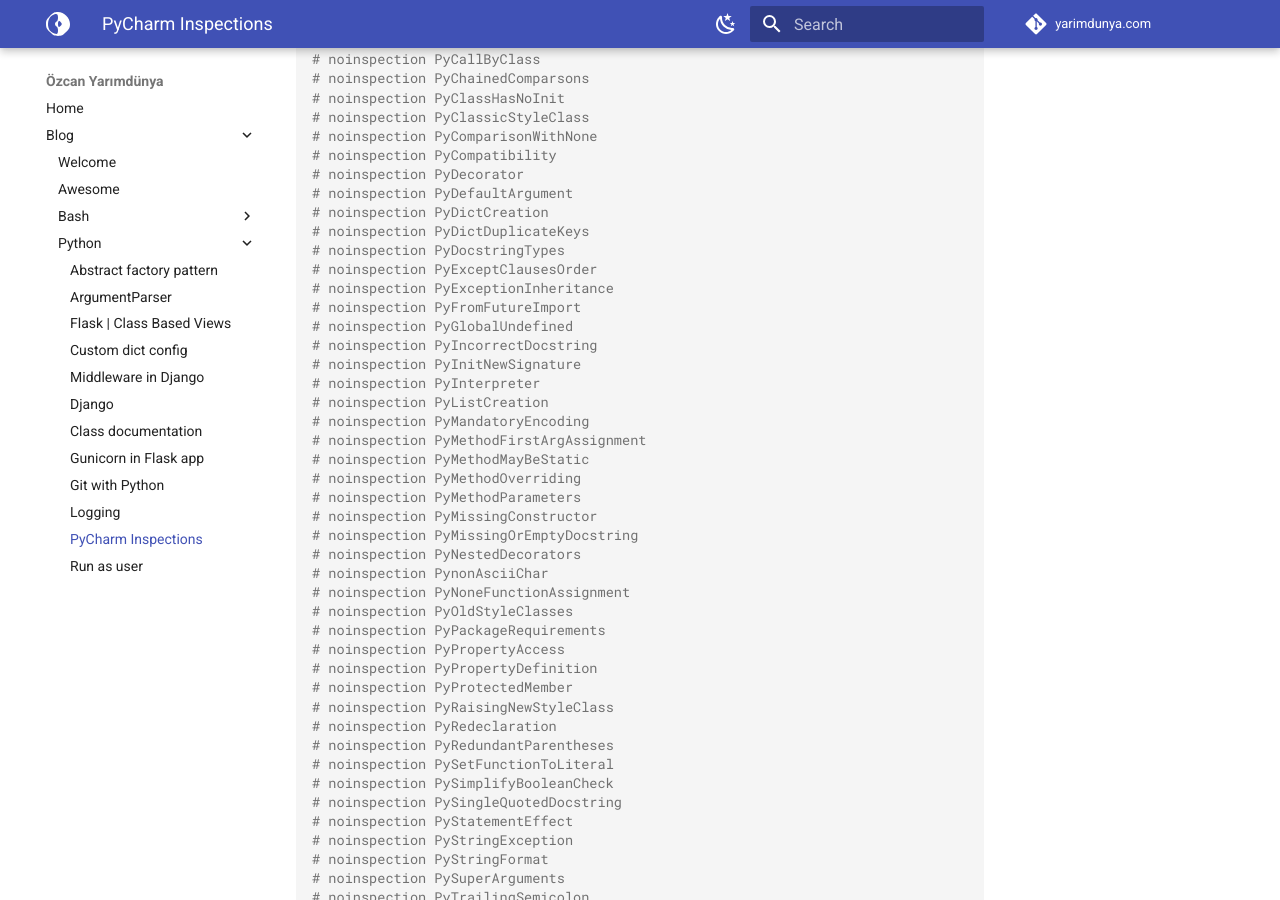
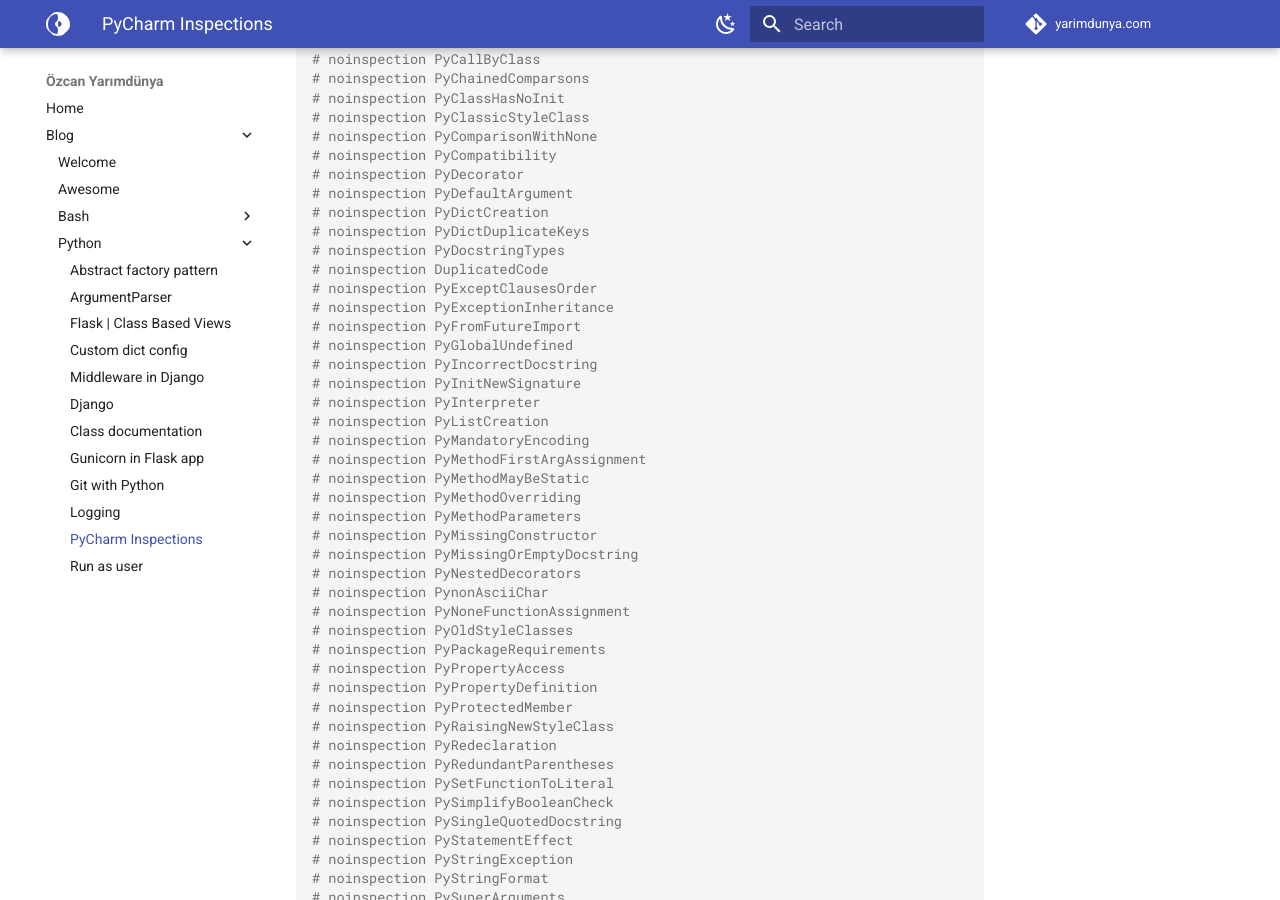
Before and after one commit to ozcanyarimdunya/yarimdunya.com, an MkDocs documentation site: the page built from docs/blog/python/pycharm-inspections.md, in a window 1280 px wide and 900 px high, scrolled down 349 px. Built offline with MkDocs 1.6.1 and Material for MkDocs 9.7.7, drawn with Linux system fonts in a browser that asks for light colours; comment, search, counter and statistics services are not loaded.

Commit message:
Update pycharm-inspections.md

```diff
--- a/docs/blog/python/pycharm-inspections.md
+++ b/docs/blog/python/pycharm-inspections.md
@@ -23,6 +23,7 @@
 # noinspection PyDictCreation
 # noinspection PyDictDuplicateKeys
 # noinspection PyDocstringTypes
+# noinspection DuplicatedCode
 # noinspection PyExceptClausesOrder
 # noinspection PyExceptionInheritance
 # noinspection PyFromFutureImport
```
